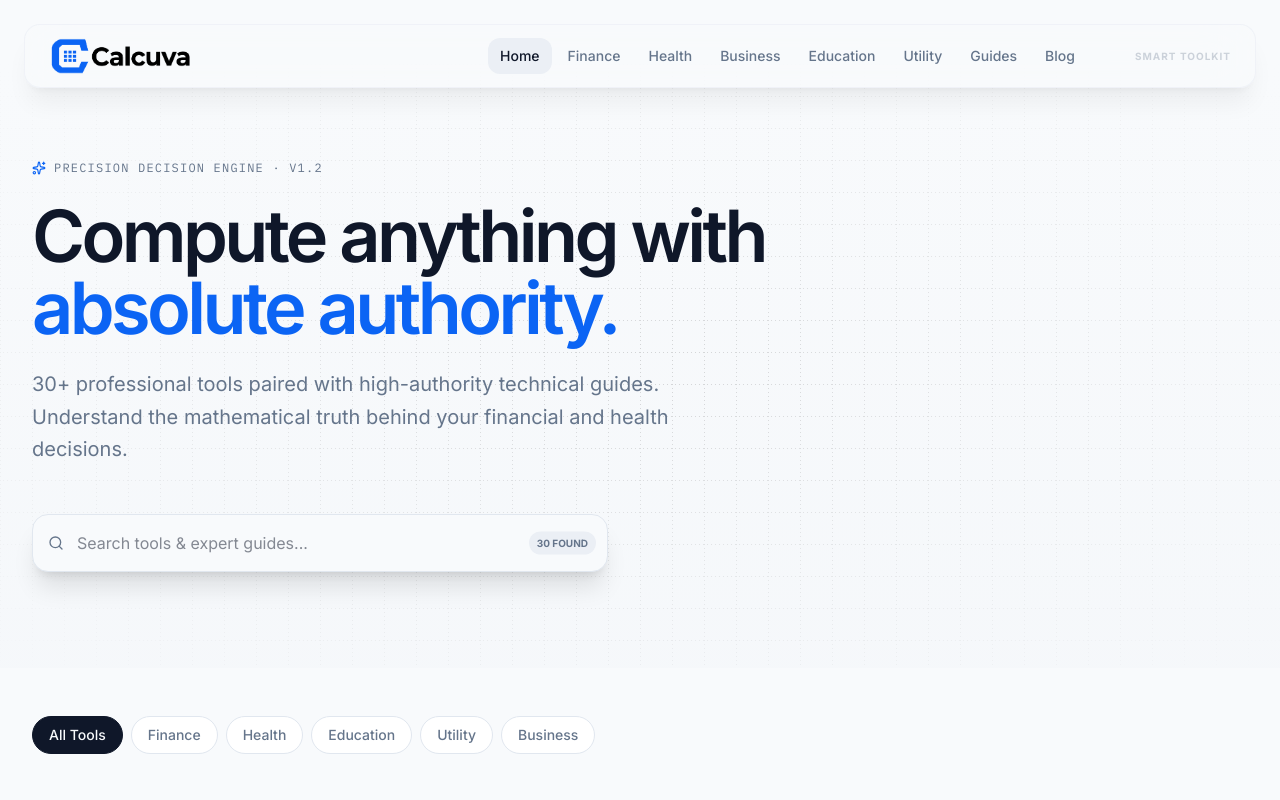
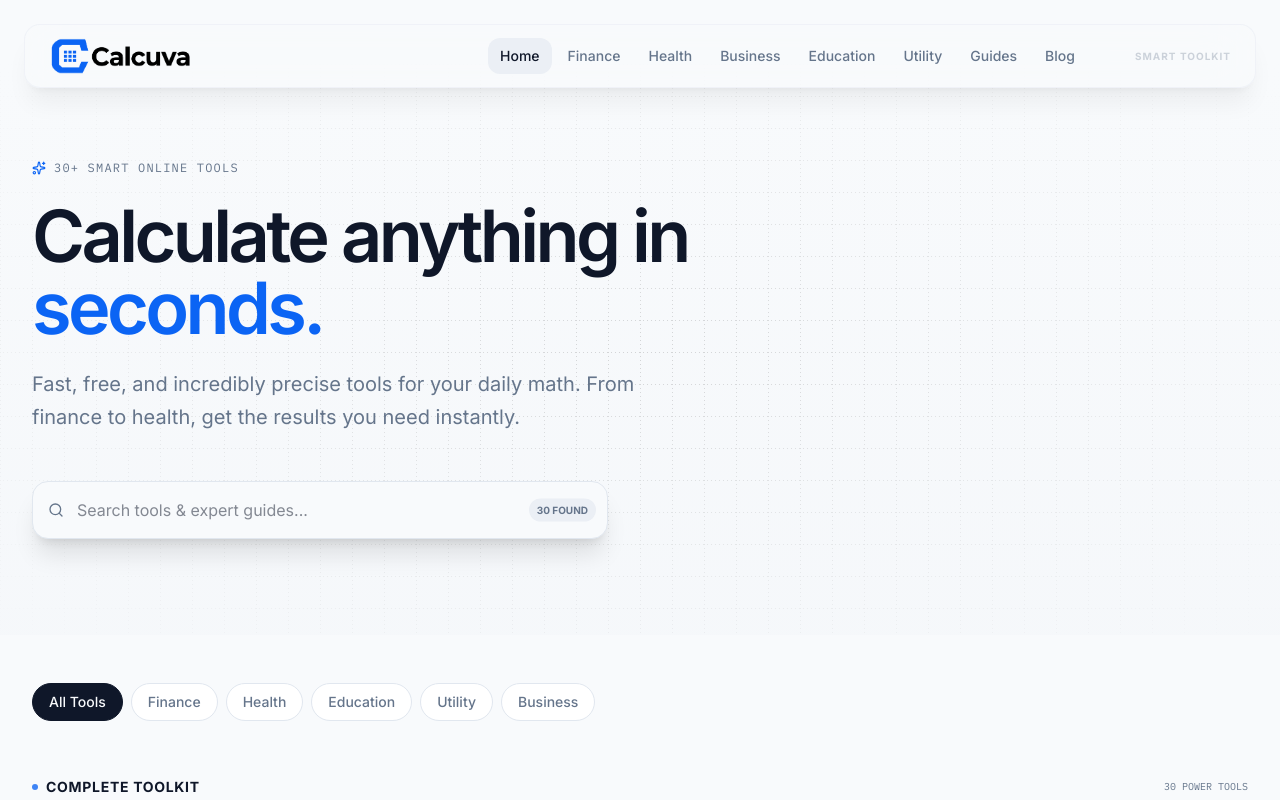
Before and after one commit to amiriqbalmcs/calcuva.app, a Next.js app: page / in a window 1280 px wide. Shown: the top 800 px of the page. Built offline with nearby package versions, Linux system fonts and the light colour scheme.

Commit message:
UI: Refine hero section for a faster, tool-focused user experience

```diff
--- a/src/components/ClientHome.tsx
+++ b/src/components/ClientHome.tsx
@@ -52,15 +52,15 @@ export const ClientHome = ({ guides, posts }: ClientHomeProps) => {
         <section className="container-wide relative pt-12 sm:pt-24 pb-16 sm:pb-24">
           <div className="flex items-center gap-2 mb-6 font-mono text-xs uppercase tracking-widest text-muted-foreground animate-fade-up">
             <Sparkles className="size-3.5 text-signal" />
-            <span>Precision decision engine · v1.2</span>
+            <span>30+ Smart Online Tools</span>
           </div>
           <h1 className="text-4xl sm:text-6xl lg:text-7xl font-semibold tracking-tighter max-w-[20ch] animate-fade-up">
-            Compute anything with{" "}
-            <span className="text-signal">absolute authority.</span>
+            Calculate anything in{" "}
+            <span className="text-signal">seconds.</span>
           </h1>
           <p className="mt-6 text-xl text-muted-foreground max-w-2xl leading-relaxed animate-fade-up" style={{ animationDelay: "100ms" }}>
-            30+ professional tools paired with high-authority technical guides.
-            Understand the mathematical truth behind your financial and health decisions.
+            Fast, free, and incredibly precise tools for your daily math.
+            From finance to health, get the results you need instantly.
           </p>
 
           {/* Search */}
```
